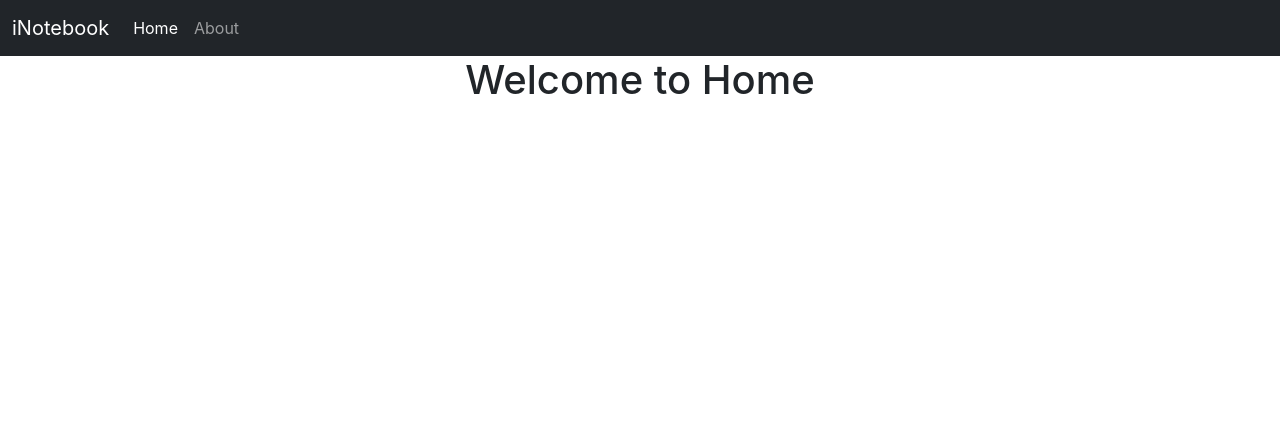
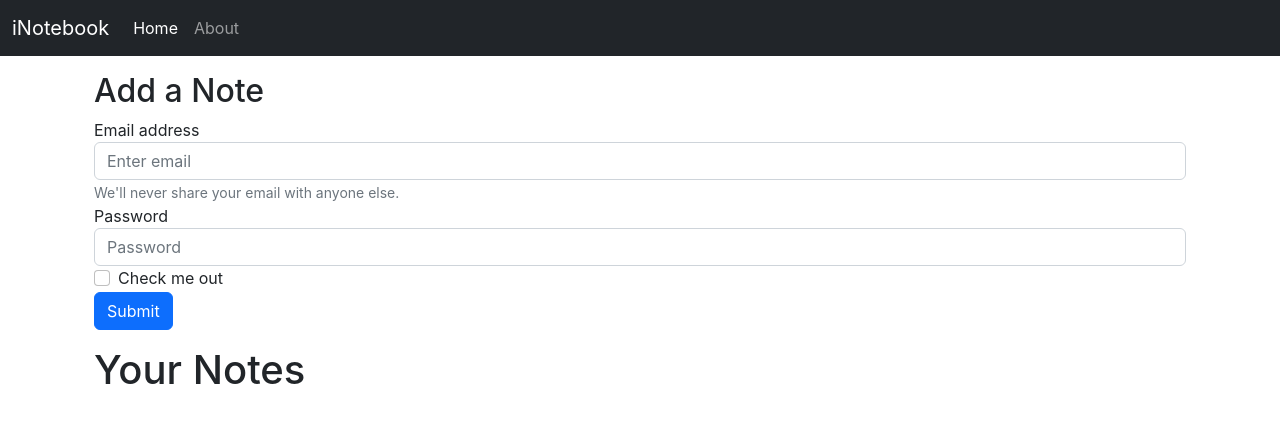
Before and after one commit to Anurag96/react_inotebook, a React (Create React App) app in the folder inotebook/: page / in a window 1280 px wide. Shown: the top 422 px of the page. Built offline with nearby package versions, Linux system fonts and the light colour scheme.

Commit message:
Added Form for Notes

```diff
--- a/inotebook/src/App.js
+++ b/inotebook/src/App.js
@@ -14,15 +14,15 @@
     <>
     <NoteContextProvider>
       <Router>
-        <div className="App">
           <Navbar />
+          <div className="container">
           <Routes>
             <Route exact path="/about" element={<About />}>
             </Route>
             <Route exact path="/" element={<Home />}>
             </Route>
           </Routes>
-        </div>
+          </div>
       </Router>
       </NoteContextProvider>
     </>
--- a/inotebook/src/components/Home.js
+++ b/inotebook/src/components/Home.js
@@ -3,7 +3,28 @@
 const Home = () => {
   return (
     <div>
-      <h1>Welcome to Home</h1>
+      <div className='container my-3'>
+        <h2>Add a Note</h2>
+        <form>
+          <div className="form-group">
+            <label for="exampleInputEmail1">Email address</label>
+            <input type="email" className="form-control" id="exampleInputEmail1" aria-describedby="emailHelp" placeholder="Enter email" />
+            <small id="emailHelp" className="form-text text-muted">We'll never share your email with anyone else.</small>
+          </div>
+          <div className="form-group">
+            <label for="exampleInputPassword1">Password</label>
+            <input type="password" className="form-control" id="exampleInputPassword1" placeholder="Password" />
+          </div>
+          <div className="form-check">
+            <input type="checkbox" className="form-check-input" id="exampleCheck1" />
+            <label className="form-check-label" for="exampleCheck1">Check me out</label>
+          </div>
+          <button type="submit" className="btn btn-primary">Submit</button>
+        </form>
+      </div>
+      <div className='container my-3'>
+        <h1>Your Notes</h1>
+      </div>
     </div>
   )
 }
```
